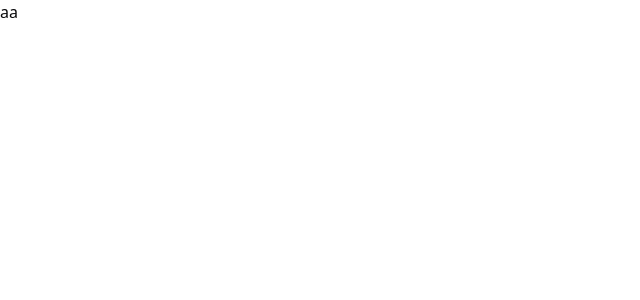
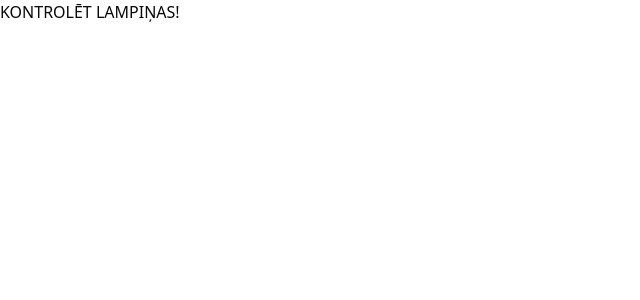
Before and after one commit to MarcisAn/3D-xmaslights-v3, a SvelteKit app in the folder web/: page / in a window 1280 px wide. Shown: the top 300 px of the page, without its empty margins (0-640 px from the left). Built offline with nearby package versions, Linux system fonts and the light colour scheme.

Commit message:
add tmp button

```diff
--- a/web/src/routes/+page.svelte
+++ b/web/src/routes/+page.svelte
@@ -1 +1 @@
-<h1>aa</h1>
+<a href="/control">KONTROLĒT LAMPIŅAS!</a>
```
